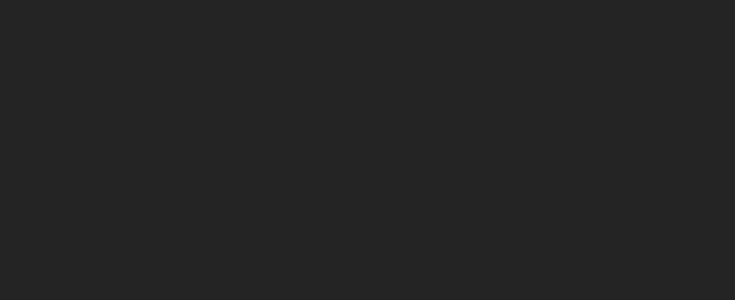
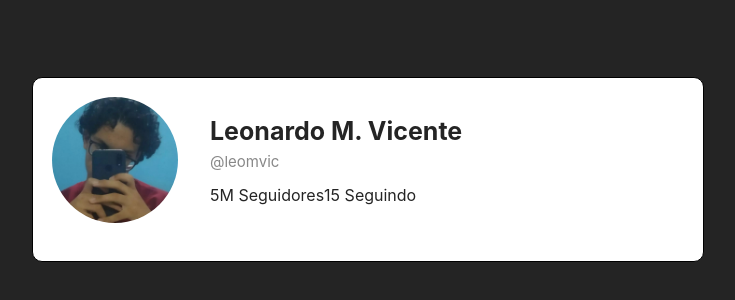
Before and after one commit to VieiraQuezia/Projeto-React-Router, a React (Vite) app in the folder Projeto-SPA/: page /Leo in a window 1280 px wide. Before the commit this address had no page. Shown: the part 176-476 px from the top of the page, without its empty margins (272-1007 px from the left). Built offline with nearby package versions, Linux system fonts and the light colour scheme.

Commit message:
rota leo add

```diff
--- a/Projeto-SPA/src/App.jsx
+++ b/Projeto-SPA/src/App.jsx
@@ -3,6 +3,7 @@ import { BrowserRouter, Routes, Route } from "react-router-dom";
 
 import Home from "./Pages/Home";
 import Guilherme from './Pages/Guilherme'
+import Leo from "./Pages/Leo";
 
 
 import "./App.css";
@@ -18,7 +19,7 @@ function App() {
 
           <Route path="/" element={<Home />} />
           <Route path="/Guilherme" element={<Guilherme />} />
-          <Route path="/" element={<Home />} />
+          <Route path="/Leo" element={<Leo />} />
           <Route path="/" element={<Home />} />
           <Route path="/" element={<Home />} />
 
```
